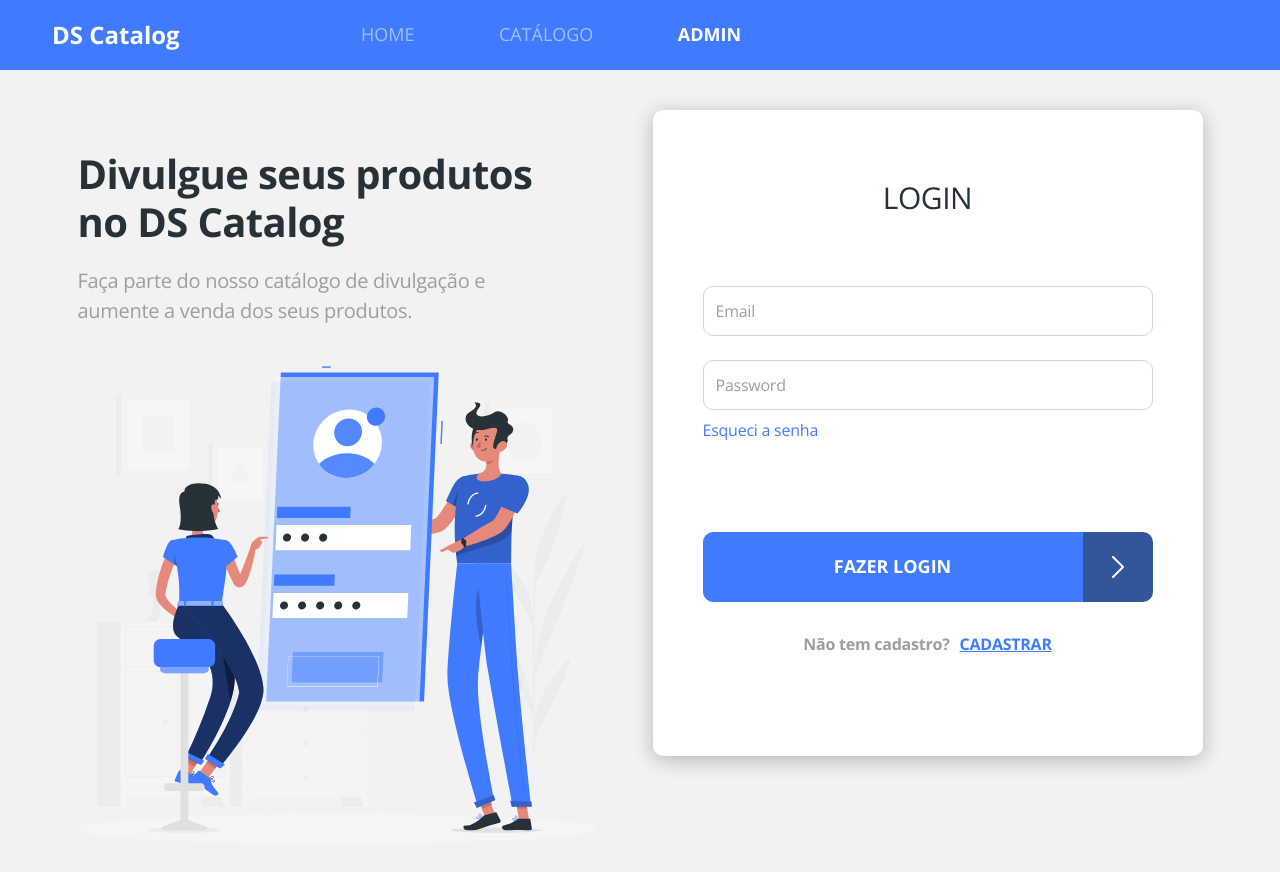
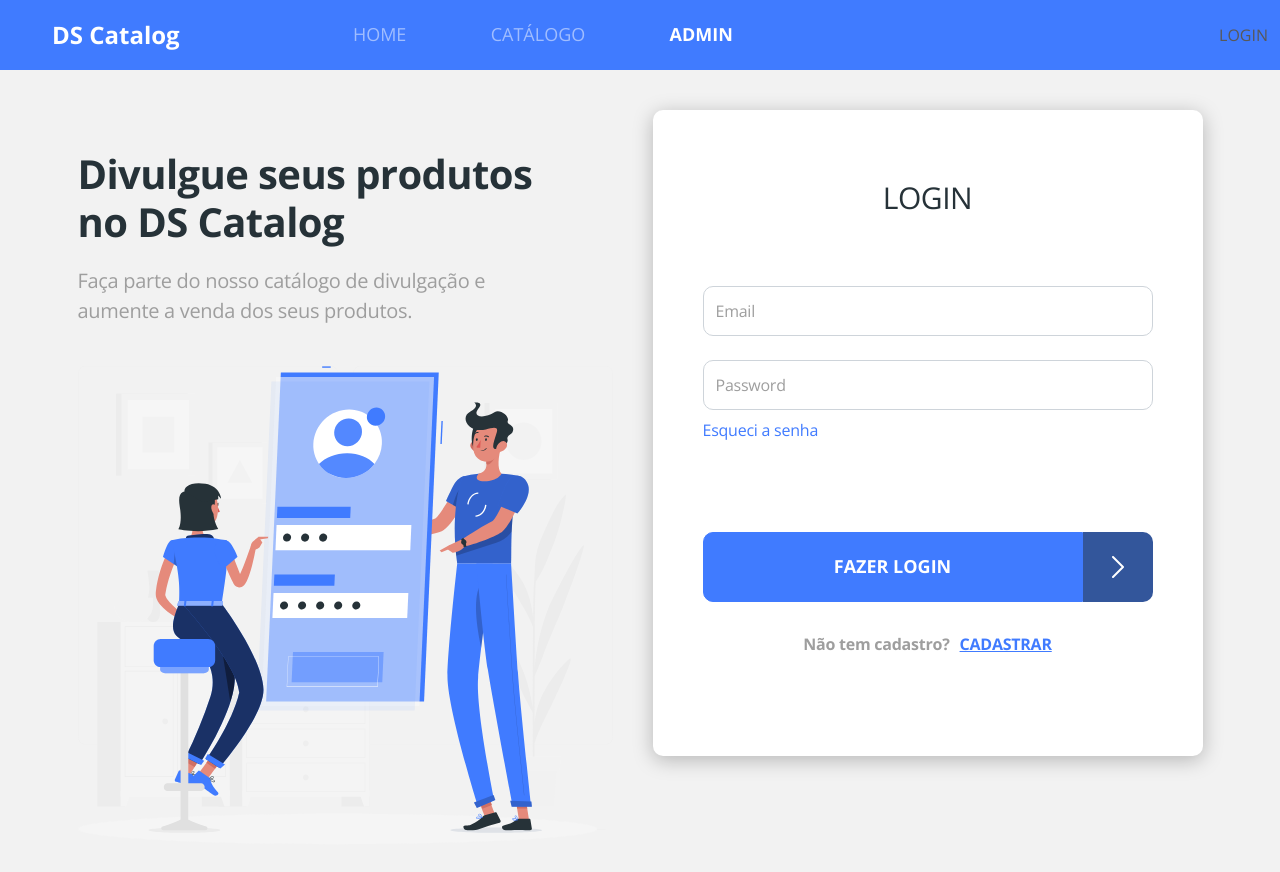
Before and after one commit to emelinepg/dscatalog, a React (Create React App) app in the folder frontend/: page /admin/auth/login in a window 1280 px wide. Shown: the top 872 px of the page. Built offline with nearby package versions, Linux system fonts and the light colour scheme; no server answers.

Commit message:
Login/Logout logic

```diff
--- a/frontend/src/components/Navbar/index.tsx
+++ b/frontend/src/components/Navbar/index.tsx
@@ -1,10 +1,46 @@
 import './styles.css';
 import '@popperjs/core';
 import 'bootstrap/js/src/collapse';
+import { useEffect, useState } from 'react';
 import { Link, NavLink } from 'react-router-dom';
+import history from 'utils/history';
+import {
+  TokenData,
+  getTokenData,
+  isAuthenticated,
+  removeAuthData,
+} from 'utils/requests';
 
+type AuthData = {
+  authenticated: boolean;
+  tokenData?: TokenData;
+};
 
-function Navbar() {
+const Navbar = () => {
+  const [authData, setAuthData] = useState<AuthData>({ authenticated: false });
+
+  useEffect(() => {
+    if (isAuthenticated()) {
+      setAuthData({
+        authenticated: true,
+        tokenData: getTokenData(),
+      });
+    } else {
+      setAuthData({
+        authenticated: false,
+      });
+    }
+  }, []);
+
+  const handleLogoutClick = (event: React.MouseEvent<HTMLAnchorElement>) => {
+    event.preventDefault();
+    removeAuthData();
+    setAuthData({
+      authenticated: false,
+    });
+    history.replace('/');
+  };
+
   return (
     <nav className="navbar navbar-expand-md navbar-dark bg-primary main-nav">
       <div className="container-fluid">
@@ -25,19 +61,38 @@
         <div className="collapse navbar-collapse" id="dscatalog-navbar">
           <ul className="navbar-nav offset-md-2 main-menu">
             <li>
-              <NavLink to="/" activeClassName="active" exact>HOME</NavLink>
+              <NavLink to="/" activeClassName="active" exact>
+                HOME
+              </NavLink>
             </li>
             <li>
-              <NavLink to="/products" activeClassName="active">CATÁLOGO</NavLink>
+              <NavLink to="/products" activeClassName="active">
+                CATÁLOGO
+              </NavLink>
             </li>
             <li>
-              <NavLink to="/admin" activeClassName="active">ADMIN</NavLink>
+              <NavLink to="/admin" activeClassName="active">
+                ADMIN
+              </NavLink>
             </li>
           </ul>
+        </div>
+
+        <div>
+          {authData.authenticated ? (
+            <>
+            <span>{authData.tokenData?.user_name}</span>
+            <a href="#logout" onClick={handleLogoutClick}>
+              LOGOUT
+            </a>
+            </>
+          ) : (
+            <Link to="/admin/auth">LOGIN</Link>
+          )}
         </div>
       </div>
     </nav>
   );
-}
+};
 
 export default Navbar;
--- a/frontend/src/utils/requests.ts
+++ b/frontend/src/utils/requests.ts
@@ -5,7 +5,7 @@
 
 type Role = 'ROLE_OPERATOR' | 'ROLE_ADMIN';
 
-type TokenData = {
+export type TokenData = {
   exp: number;
   user_name: string;
   authorities: Role[];
@@ -74,6 +74,10 @@
   return JSON.parse(str) as LoginResponse;
 };
 
+export const removeAuthData = () => {
+  localStorage.removeItem(tokenKey);
+}
+
 // Add a request interceptor
 axios.interceptors.request.use(
   function (config) {
```
